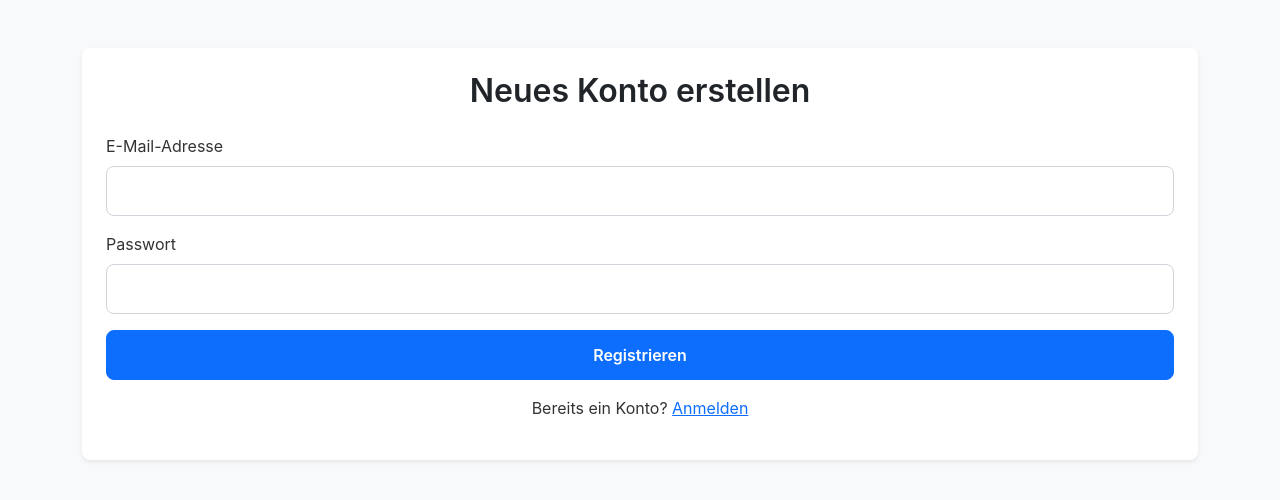
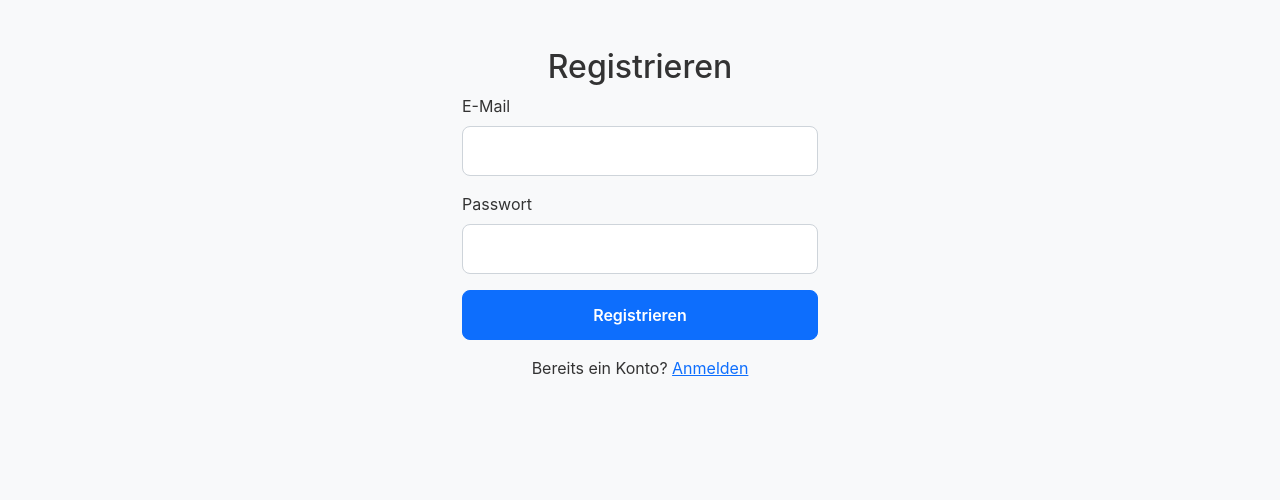
Before and after one commit to jackl1304/News, a Flask app: page /registrieren in a window 1280 px wide. Shown: the top 500 px of the page. Run offline with Flask 3, Linux system fonts and the light colour scheme.

Commit message:
Update register.html

```diff
--- a/medtech_newsletter/templates/register.html
+++ b/medtech_newsletter/templates/register.html
@@ -1,23 +1,21 @@
 {% extends "base.html" %}
 {% block title %}Registrieren{% endblock %}
 {% block content %}
-<div class="card shadow-sm">
-    <div class="card-body p-4">
-        <h2 class="card-title text-center mb-4">Neues Konto erstellen</h2>
-        <form method="post" action="{{ url_for('main.register') }}">
+<div class="row justify-content-center">
+    <div class="col-md-4">
+        <h2 class="text-center">Registrieren</h2>
+        <form method="post" action="{{ url_for('register') }}">
             <div class="mb-3">
-                <label for="email" class="form-label">E-Mail-Adresse</label>
+                <label for="email" class="form-label">E-Mail</label>
                 <input type="email" class="form-control" id="email" name="email" required>
             </div>
             <div class="mb-3">
                 <label for="password" class="form-label">Passwort</label>
                 <input type="password" class="form-control" id="password" name="password" required>
             </div>
-            <div class="d-grid">
-                <button type="submit" class="btn btn-primary">Registrieren</button>
-            </div>
+            <button type="submit" class="btn btn-primary w-100">Registrieren</button>
         </form>
-        <p class="text-center mt-3">Bereits ein Konto? <a href="{{ url_for('main.login') }}">Anmelden</a></p>
+        <p class="text-center mt-3">Bereits ein Konto? <a href="{{ url_for('login') }}">Anmelden</a></p>
     </div>
 </div>
 {% endblock %}
```
